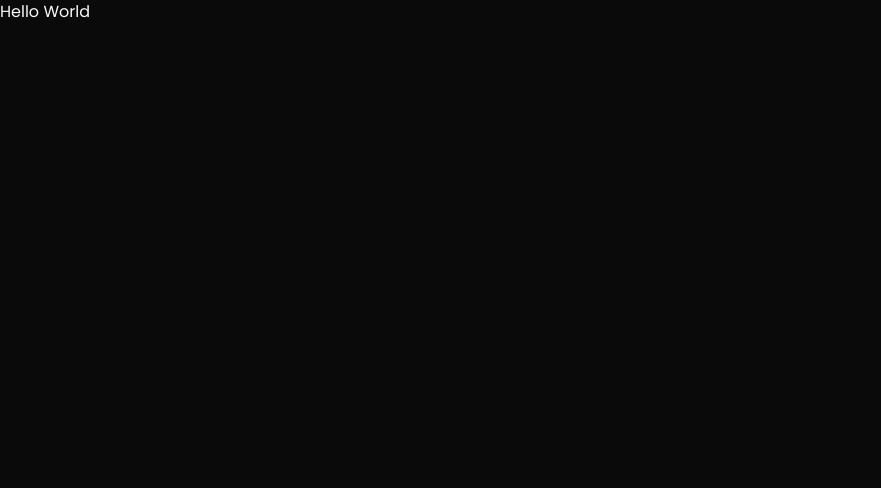
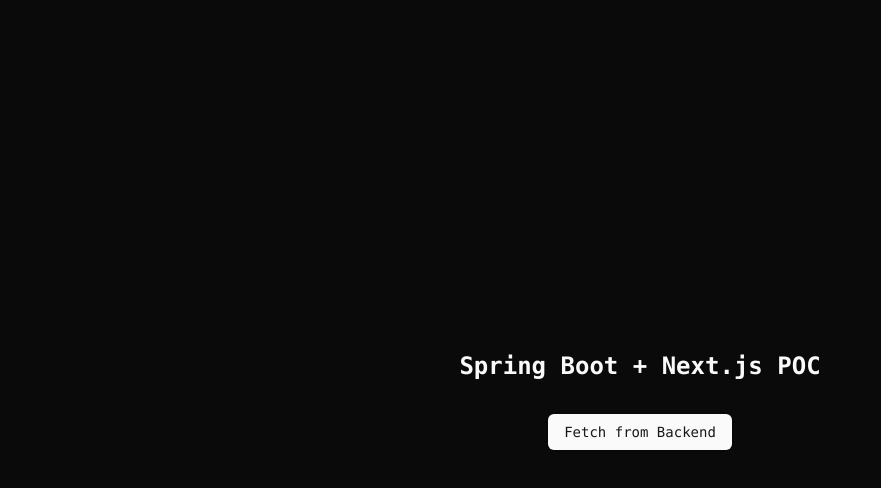
Before and after one commit to edwnl/springboot-poc, a Next.js app in the folder frontend/: page / in a window 1280 px wide. Shown: the top 488 px of the page, without its empty margins (0-881 px from the left). Built offline with nearby package versions, Linux system fonts and the light colour scheme.

Commit message:
setup simple page to query spring

```diff
--- a/frontend/app/page.tsx
+++ b/frontend/app/page.tsx
@@ -1,5 +1,44 @@
+// frontend/app/page.tsx
+"use client";
+
+import { useState } from "react";
+import { Button } from "@/components/ui/button";
+
 export default function Home() {
+  const [message, setMessage] = useState<string | null>(null);
+  const [loading, setLoading] = useState(false);
+
+  const fetchHello = async () => {
+    setLoading(true);
+    try {
+      const response = await fetch("http://localhost:8080/api/hello");
+      const data = await response.text();
+      setMessage(data);
+    } catch (error) {
+      console.error("Error fetching data:", error);
+      setMessage("Error connecting to backend");
+    } finally {
+      setLoading(false);
+    }
+  };
+
   return (
-      <h1>Hello World</h1>
+      <main className="flex min-h-screen flex-col items-center justify-center p-24">
+        <div className="z-10 max-w-5xl w-full items-center justify-center font-mono text-sm flex flex-col gap-4">
+          <h1 className="text-2xl font-bold mb-4">Spring Boot + Next.js POC</h1>
+          <Button
+              onClick={fetchHello}
+              disabled={loading}
+              className="px-4 py-2"
+          >
+            {loading ? "Loading..." : "Fetch from Backend"}
+          </Button>
+          {message && (
+              <div className="mt-4 p-4 border rounded bg-card text-card-foreground">
+                <p>{message}</p>
+              </div>
+          )}
+        </div>
+      </main>
   );
 }
--- /dev/null
+++ b/frontend/components/ui/button.tsx
@@ -0,0 +1,57 @@
+import * as React from "react"
+import { Slot } from "@radix-ui/react-slot"
+import { cva, type VariantProps } from "class-variance-authority"
+
+import { cn } from "@/lib/utils"
+
+const buttonVariants = cva(
+  "inline-flex items-center justify-center gap-2 whitespace-nowrap rounded-md text-sm font-medium transition-colors focus-visible:outline-none focus-visible:ring-1 focus-visible:ring-ring disabled:pointer-events-none disabled:opacity-50 [&_svg]:pointer-events-none [&_svg]:size-4 [&_svg]:shrink-0",
+  {
+    variants: {
+      variant: {
+        default:
+          "bg-primary text-primary-foreground shadow hover:bg-primary/90",
+        destructive:
+          "bg-destructive text-destructive-foreground shadow-sm hover:bg-destructive/90",
+        outline:
+          "border border-input bg-background shadow-sm hover:bg-accent hover:text-accent-foreground",
+        secondary:
+          "bg-secondary text-secondary-foreground shadow-sm hover:bg-secondary/80",
+        ghost: "hover:bg-accent hover:text-accent-foreground",
+        link: "text-primary underline-offset-4 hover:underline",
+      },
+      size: {
+        default: "h-9 px-4 py-2",
+        sm: "h-8 rounded-md px-3 text-xs",
+        lg: "h-10 rounded-md px-8",
+        icon: "h-9 w-9",
+      },
+    },
+    defaultVariants: {
+      variant: "default",
+      size: "default",
+    },
+  }
+)
+
+export interface ButtonProps
+  extends React.ButtonHTMLAttributes<HTMLButtonElement>,
+    VariantProps<typeof buttonVariants> {
+  asChild?: boolean
+}
+
+const Button = React.forwardRef<HTMLButtonElement, ButtonProps>(
+  ({ className, variant, size, asChild = false, ...props }, ref) => {
+    const Comp = asChild ? Slot : "button"
+    return (
+      <Comp
+        className={cn(buttonVariants({ variant, size, className }))}
+        ref={ref}
+        {...props}
+      />
+    )
+  }
+)
+Button.displayName = "Button"
+
+export { Button, buttonVariants }
--- a/frontend/package.json
+++ b/frontend/package.json
@@ -9,6 +9,7 @@
     "lint": "next lint"
   },
   "dependencies": {
+    "@radix-ui/react-slot": "^1.1.2",
     "class-variance-authority": "^0.7.1",
     "clsx": "^2.1.1",
     "lucide-react": "^0.479.0",
```
